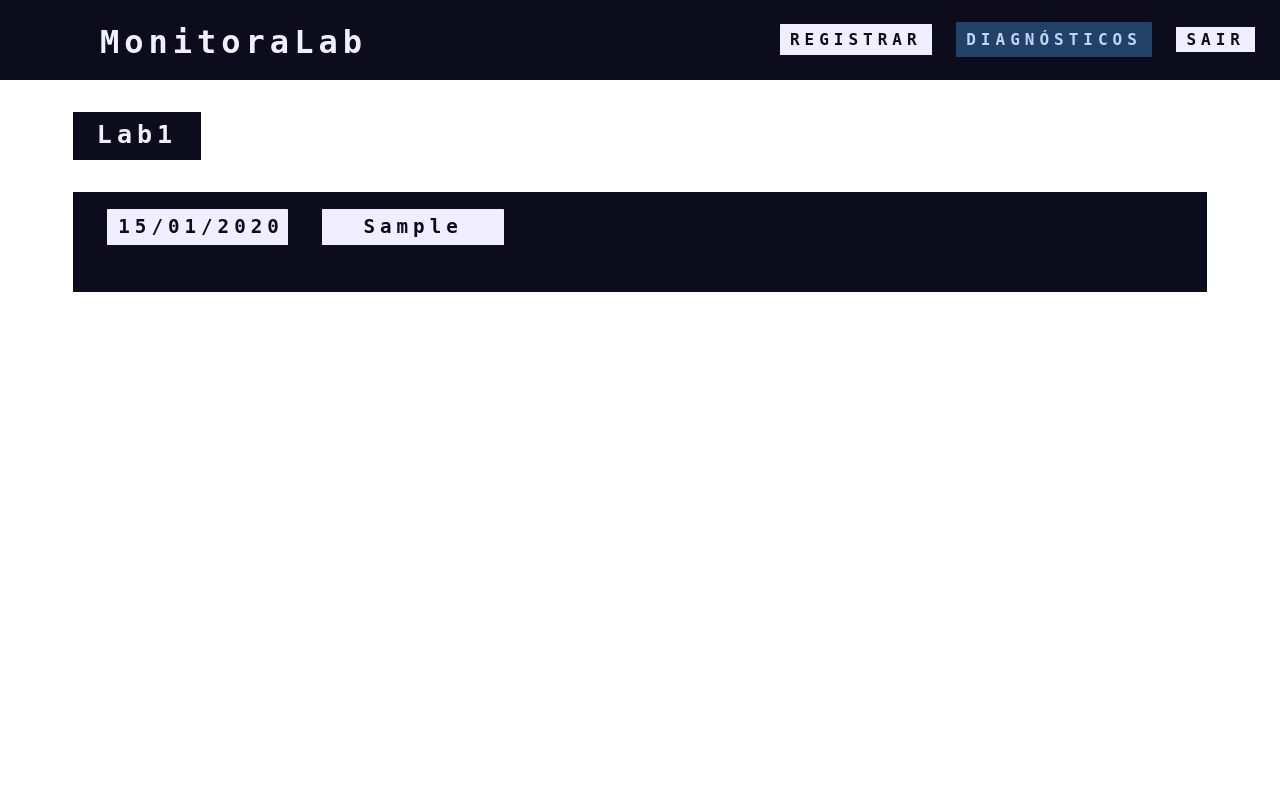
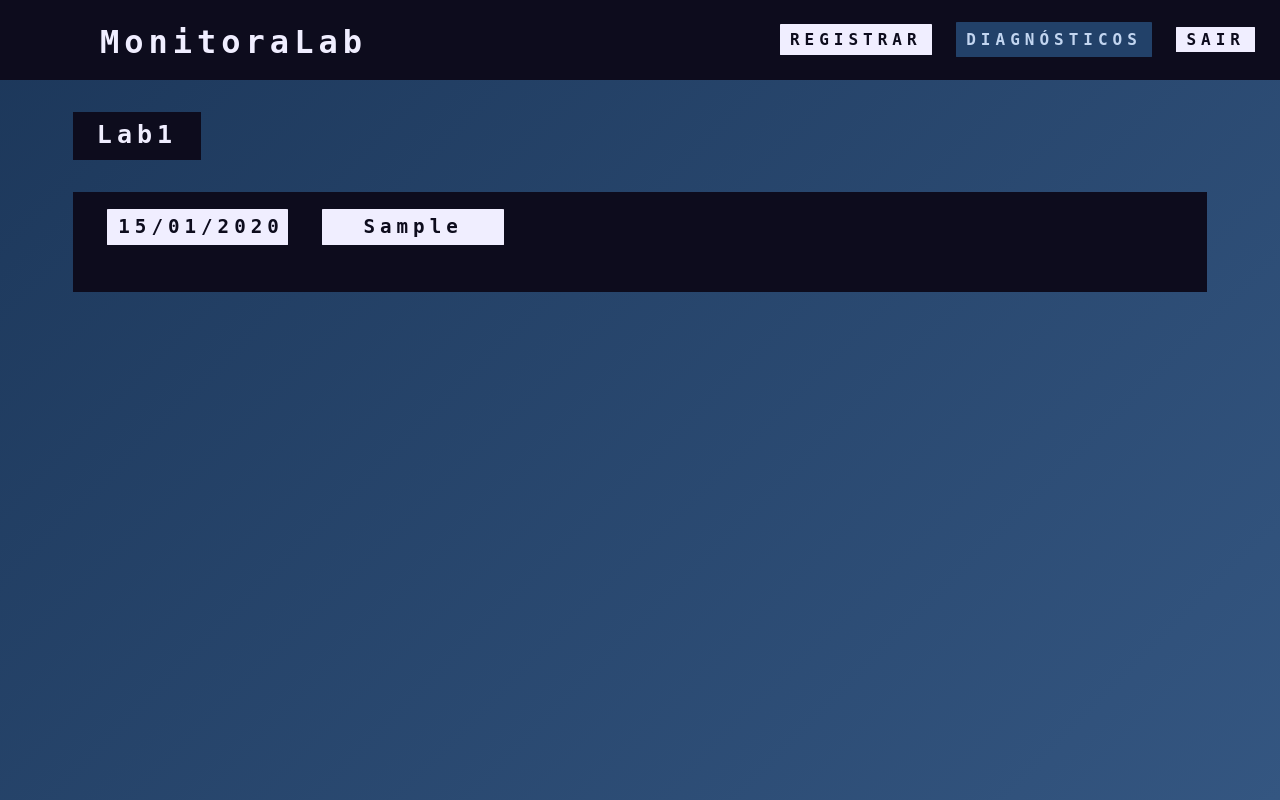
Before and after one commit to TCC2023insv/TCC2023-Site, a PHP site: page /Tema_Claro/p_Monitor/p_M_Inicial_TC.php in a window 1280 px wide. Run offline with PHP 8.4, Linux system fonts and the light colour scheme; the visitor is signed in with stand-in values (Sample User, id 1); tables that the repository leaves empty hold one stand-in row (values such as "Sample post").

Commit message:
Gradiente de fundo e interação de diagnostico

```diff
--- a/Tema_Claro/p_Diretoria/p_D_Inicial_TC.php
+++ b/Tema_Claro/p_Diretoria/p_D_Inicial_TC.php
@@ -53,7 +53,7 @@
             <?php
                 while ($reparo = $sql_query->fetch_assoc())
                 {
-                echo "<a href='p_rep-registrado-D_TC.php?id=" . $reparo['ID'] ."'>" . "<div id='Bloco'>";
+                echo "<a href='p_rep-registrado-D_TC.php?id=" . $reparo['ID'] ."'>" . "<div class='a' id='Bloco'>";
                     echo "<div class='Itens'>" . date('d/m/Y', strtotime($reparo['Data'])) . "</div>";
                     echo "<div class='Itens'>" . $reparo['Responsavel'] . "</div>";
                 echo "</div></a>";
--- a/Tema_Claro/p_Monitor/p_M_Inicial_TC.php
+++ b/Tema_Claro/p_Monitor/p_M_Inicial_TC.php
@@ -44,7 +44,7 @@
             <?php
                 while ($reparo = $sql_query->fetch_assoc())
                 {
-                echo "<a href='p_rep-registrado-M_TC.php?id=" . $reparo['ID'] ."'>" . "<div id='Bloco'>";
+                echo "<a href='p_rep-registrado-M_TC.php?id=" . $reparo['ID'] ."'>" . "<div class='a' id='Bloco'>";
                     echo "<div class='Itens'>" . date('d/m/Y', strtotime($reparo['Data'])) . "</div>";
                     echo "<div class='Itens'>" . $reparo['Responsavel'] . "</div>";
                     echo "</div></a>";
--- a/Tema_Claro/p_Monitor/p_reg-repa-M_TC.php
+++ b/Tema_Claro/p_Monitor/p_reg-repa-M_TC.php
@@ -25,6 +25,7 @@
     <link rel="stylesheet" type="text/css" href="../../css/p_reg-repa-M_TC.css">
     <link rel="stylesheet" type="text/css" href="../../css/navbar_TC.css">
     <script src="../../js/confirmar-saida.js"></script>
+    <script src="../../js/inserir-imagem.js"></script>
     <title>Registrar Reparo</title>
 </head>
 
--- a/Tema_Claro/p_Professor/P_P_Inicial_TC.php
+++ b/Tema_Claro/p_Professor/P_P_Inicial_TC.php
@@ -47,7 +47,7 @@
             <?php
                 while ($reparo = $sql_query->fetch_assoc())
                 {
-                echo "<a href='p_rep-registrado-P_TC.php?id=" . $reparo['ID'] ."'>" . "<div id='Bloco'>";
+                echo "<a href='p_rep-registrado-P_TC.php?id=" . $reparo['ID'] ."'>" . "<div class='a' id='Bloco'>";
                     echo "<div class='Itens'>" . date('d/m/Y', strtotime($reparo['Data'])) . "</div>";
                     echo "<div class='Itens'>" . $reparo['Responsavel'] . "</div>";
                 echo "</div></a>";
--- a/css/cadastrar.css
+++ b/css/cadastrar.css
@@ -15,7 +15,7 @@ html{
 
 
 body{
-    background-color: var(--fundo-gradiente-2);
+    background: var(--fundo-gradiente-2);
     font-family: 'Roboto Mono', monospace;
     color: var(--texto);
     font-weight: bold;
--- a/css/cadastros.css
+++ b/css/cadastros.css
@@ -14,7 +14,7 @@ html {
 }
 
 body{
-    background-color: var(--fundo-gradiente-2);
+    background: var(--fundo-gradiente-2);
     font-family: 'Roboto Mono', monospace;
     font-weight: bold;
     letter-spacing: 5px;
--- a/css/navbar_TC.css
+++ b/css/navbar_TC.css
@@ -93,6 +93,7 @@ a.active,a:hover{
     }
 
     ul{
+        z-index: 999;
         position: fixed;
         width: 100%;
         height: 100vh;
--- a/css/p_cad-prof.css
+++ b/css/p_cad-prof.css
@@ -14,7 +14,7 @@ html{
 }
 
 body{
-    background-color: var(--fundo-gradiente-2);
+    background: var(--fundo-gradiente-2);
     font-family: 'Roboto Mono', monospace;
     color: var(--texto);
     font-weight: bold;
--- a/css/p_inicial.css
+++ b/css/p_inicial.css
@@ -13,7 +13,7 @@ html{
 }
 
 body{
-    background-color: var(--fundo-gradiente-2);
+    background: var(--fundo-gradiente-2);
     font-family: 'Roboto Mono', monospace;
     font-weight: bold;
     letter-spacing: 5px;
@@ -36,13 +36,18 @@ h1{
     font-size: 25px;
 }
 
-#Bloco{
+.a{
     background-color: var(--fundo-bloco);
     position: relative;
     display: flex;
     flex-direction: row;
     margin: 2% 5.7%;
     height: 100px;
+    transition: all ease .5s;
+}
+
+.a:hover{
+    transform: scale(1.05);
 }
 
 .Itens{
--- a/css/p_rep-registrado.css
+++ b/css/p_rep-registrado.css
@@ -10,7 +10,7 @@
 }
 
 body{
-    background-color: var(--fundo-gradiente-2);
+    background: var(--fundo-gradiente-2);
     font-family: 'Roboto Mono', monospace;
     font-weight: bold;
     letter-spacing: 5px;
```
Also changed, not shown: arquivos/6519af1c88ed6.png (added), arquivos/6519b0fa0e37c.png (added), arquivos/6519cfe57e1f5.png (added).
